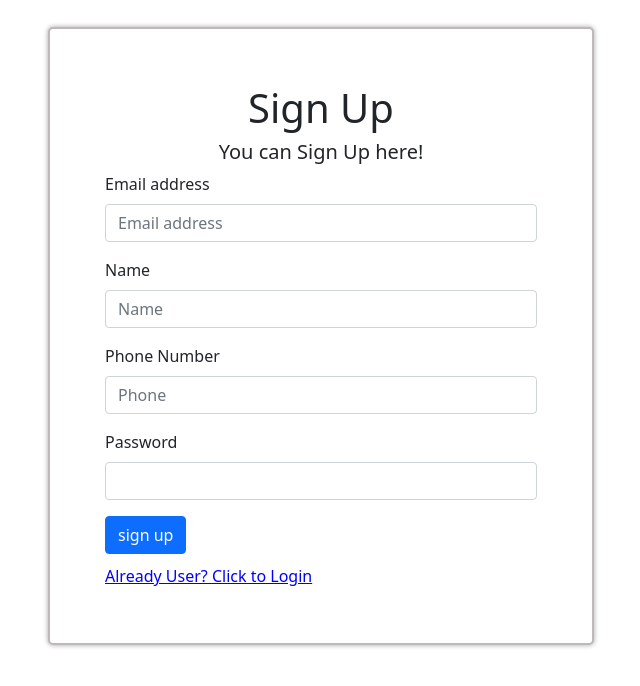
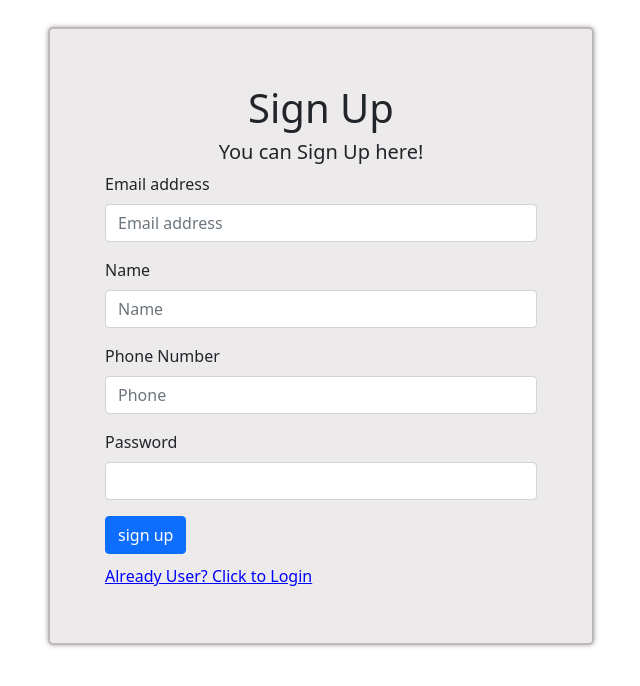
Before and after one commit to brishketukislay/restauant, an Angular app: page /signup in a window 1280 px wide. Shown: the top 686 px of the page, without its empty margins (307-947 px from the left). Built offline with nearby package versions, Linux system fonts and the light colour scheme.

Commit message:
signup card

```diff
--- a/src/app/signup/signup.component.css
+++ b/src/app/signup/signup.component.css
@@ -5,6 +5,6 @@
     border: 2px solid #beb8b8;
     border-radius: 5px;
     padding: 55px;
-    background-color: #fff;
+    background-color: #eceaea;
     box-shadow: 0px 0px 5px rgba(14, 13, 13, 0.377);
 }
```
